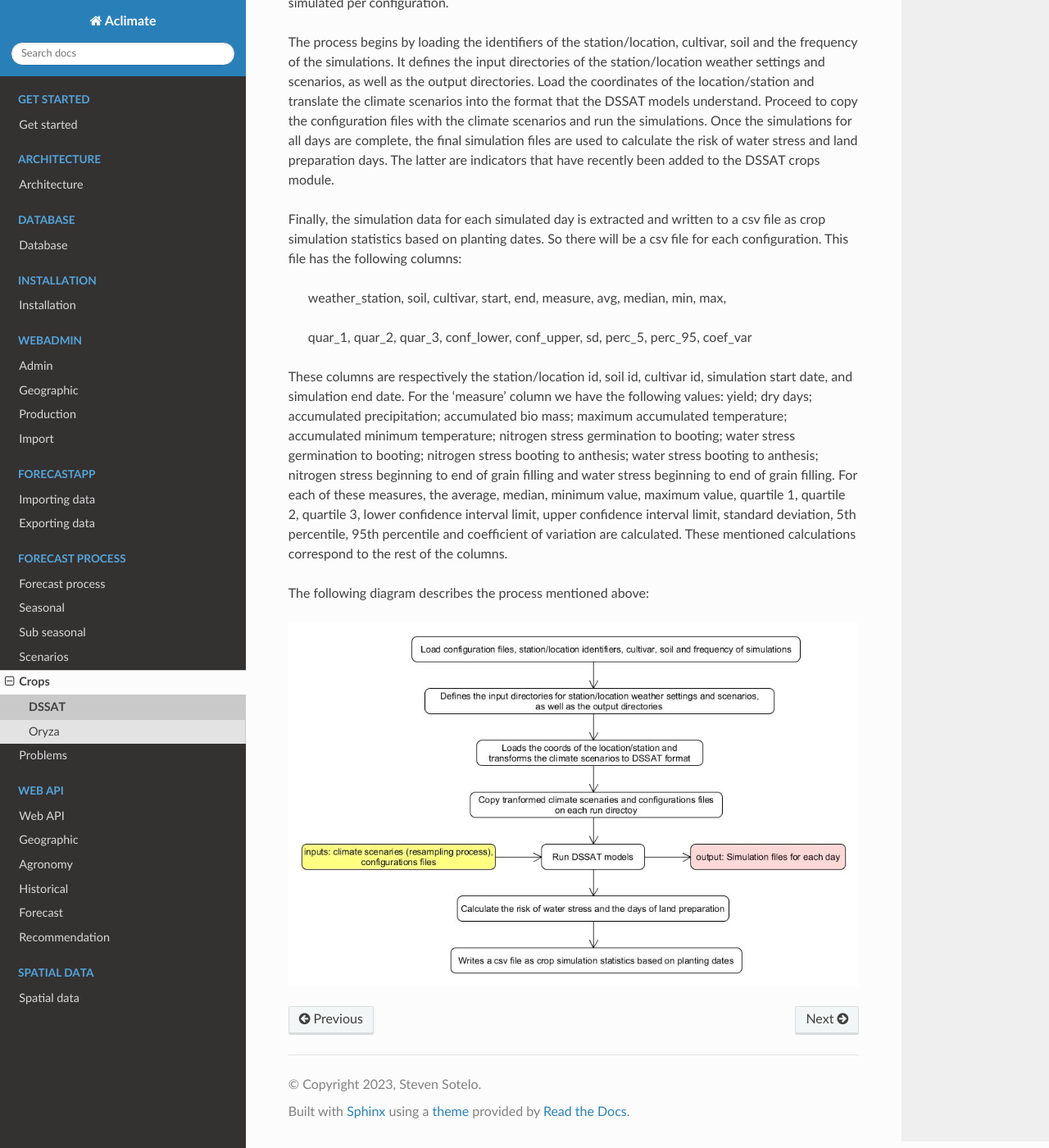
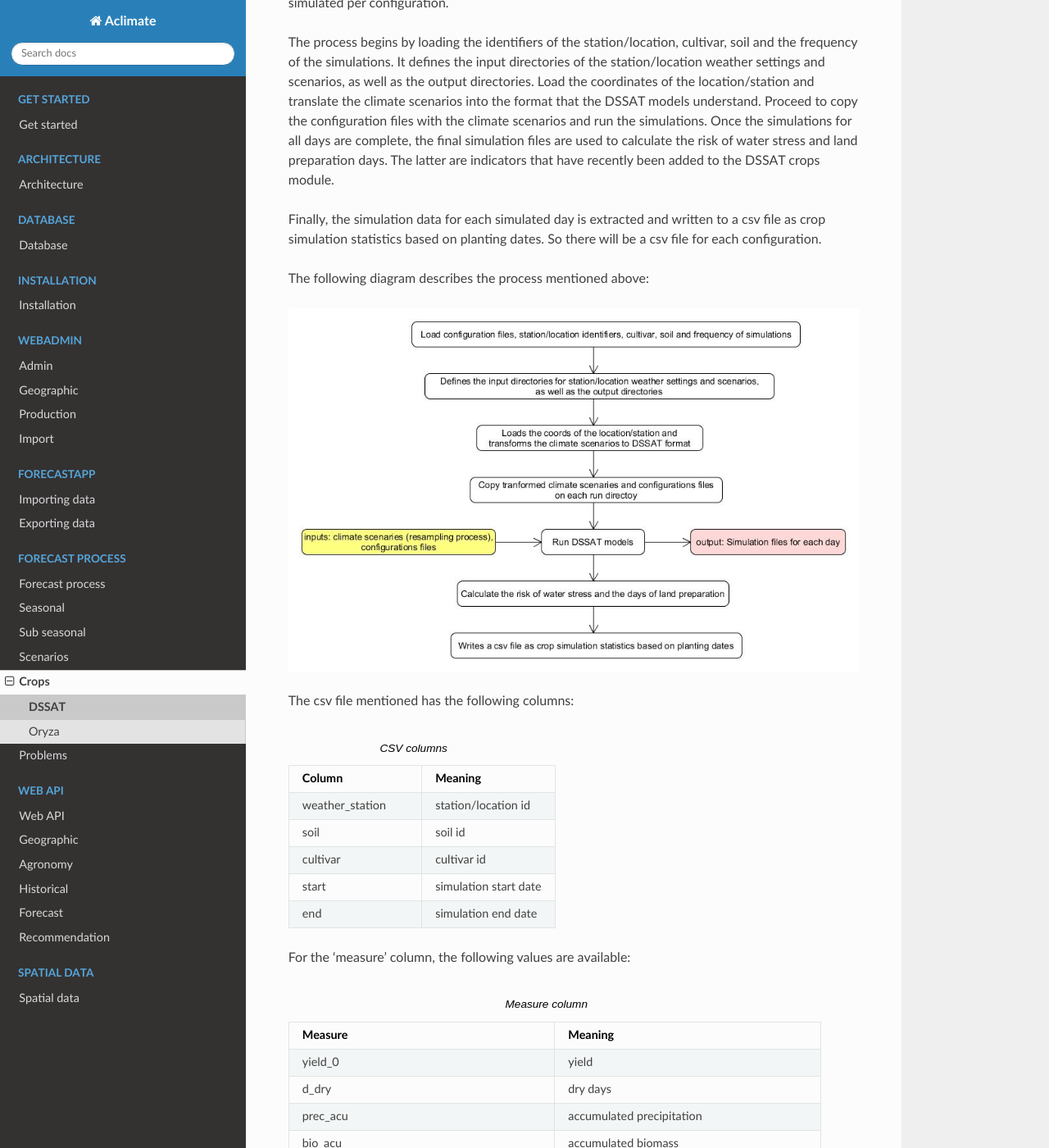
Before and after one commit to stevensotelo/aclimate_docs, a Sphinx documentation site: the page built from docs/source/07-crops-dssat.rst, in a window 1280 px wide and 1400 px high, scrolled down 384 px. Shown: the whole window at 82% size. Built offline with Sphinx 7.4.7 and the Read the Docs theme 2.0.0, drawn with Linux system fonts in a browser that asks for light colours; some of the changed text lies outside the part shown.

Commit message:
Tables added

```diff
--- a/docs/source/07-crops-dssat.rst
+++ b/docs/source/07-crops-dssat.rst
@@ -7,16 +7,103 @@ A configuration is a set of files (soil, cultivar, geographic information) linke
 
 The process begins by loading the identifiers of the station/location, cultivar, soil and the frequency of the simulations. It defines the input directories of the station/location weather settings and scenarios, as well as the output directories. Load the coordinates of the location/station and translate the climate scenarios into the format that the DSSAT models understand. Proceed to copy the configuration files with the climate scenarios and run the simulations. Once the simulations for all days are complete, the final simulation files are used to calculate the risk of water stress and land preparation days. The latter are indicators that have recently been added to the DSSAT crops module.
 
-Finally, the simulation data for each simulated day is extracted and written to a csv file as crop simulation statistics based on planting dates. So there will be a csv file for each configuration. This file has the following columns:
-
-  weather_station, soil, cultivar, start, end, measure, avg, median, min, max,
-
-  quar_1, quar_2, quar_3, conf_lower, conf_upper, sd, perc_5, perc_95, coef_var
-
-These columns are respectively the station/location id, soil id, cultivar id, simulation start date, and simulation end date. For the 'measure' column we have the following values: yield; dry days; accumulated precipitation; accumulated bio mass; maximum accumulated temperature; accumulated minimum temperature; nitrogen stress germination to booting; water stress germination to booting; nitrogen stress booting to anthesis; water stress booting to anthesis; nitrogen stress beginning to end of grain filling and water stress beginning to end of grain filling. For each of these measures, the average, median, minimum value, maximum value, quartile 1, quartile 2, quartile 3, lower confidence interval limit, upper confidence interval limit, standard deviation, 5th percentile, 95th percentile and coefficient of variation are calculated. These mentioned calculations correspond to the rest of the columns.
+Finally, the simulation data for each simulated day is extracted and written to a csv file as crop simulation statistics based on planting dates. So there will be a csv file for each configuration.
 
 The following diagram describes the process mentioned above:
 
 .. image:: /_static/img/07/07_dssat.*
   :alt: Resampling process activity diagram
   :class: device-screen-vertical side-by-side
+
+
+The csv file mentioned has the following columns:
+
+.. list-table:: CSV columns
+  :widths: 25 25
+  :header-rows: 1
+
+  * - Column
+    - Meaning
+
+  * - weather_station
+    - station/location id
+  * - soil
+    - soil id
+  * - cultivar
+    - cultivar id
+  * - start
+    - simulation start date
+  * - end
+    - simulation end date
+
+For the 'measure' column, the following values are available:
+
+.. list-table:: Measure column
+  :widths: 25 25
+  :header-rows: 1
+
+  * - Measure
+    - Meaning
+
+  * - yield_0
+    - yield
+  * - d_dry
+    - dry days
+  * - prec_acu
+    - accumulated precipitation
+  * - bio_acu
+    - accumulated biomass
+  * - t_max_acu
+    - accumulated maximum temperature
+  * - t_min_acu
+    - accumulated minimum temperature
+  * - st_ger_boo_w
+    - water stress germination to booting
+  * - st_boo_ant_w
+    - water stress booting to anthesis
+  * - st_beg_end_gf_w
+    - water stress beginning to end of grain filling
+  * - st_ger_boo_n
+    - nitrogen stress germination to booting
+  * - st_boo_ant_n
+    - nitrogen stress booting to anthesis
+  * - st_beg_end_gf_n
+    - nitrogen stress beginning to end of grain filling
+  * - land_pre_day
+    - land preparation days
+
+For each measure the next colums are calculated:
+
+.. list-table:: CSV columns statistics
+  :widths: 25 25
+  :header-rows: 1
+
+  * - Column
+    - Meaning
+
+  * - avg
+    - average
+  * - median
+    - median
+  * - min
+    - minimum value
+  * - max
+    - maximum value
+  * - quar_1
+    - quartile 1
+  * - quar_2
+    - quartile 2
+  * - quar_3
+    - quartile 3
+  * - conf_lower
+    - lower confidence interval limit
+  * - conf_upper
+    - upper confidence interval limit
+  * - sd
+    - standard deviation
+  * - perc_5
+    - 5th percentile
+  * - perc_95
+    - 95th percentile
+  * - coef_var
+    - coefficient of variation
```
Also changed, not shown: docs/source/07-crops-oryza.rst (+79 -7 lines).
